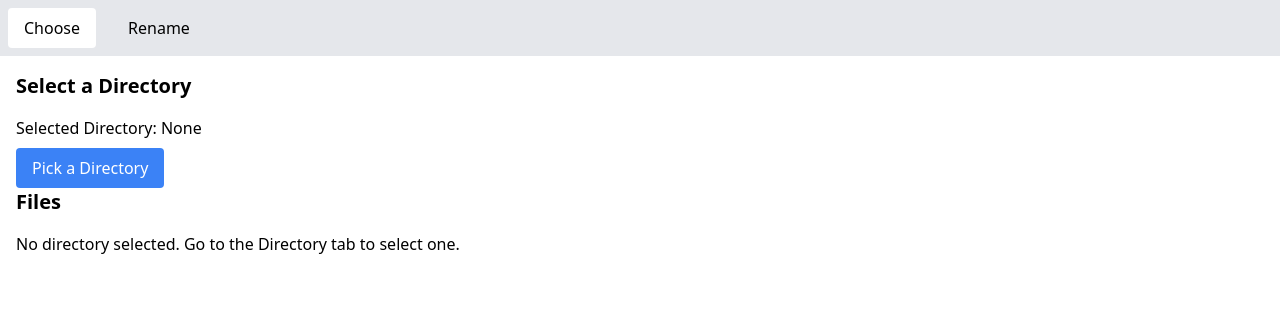
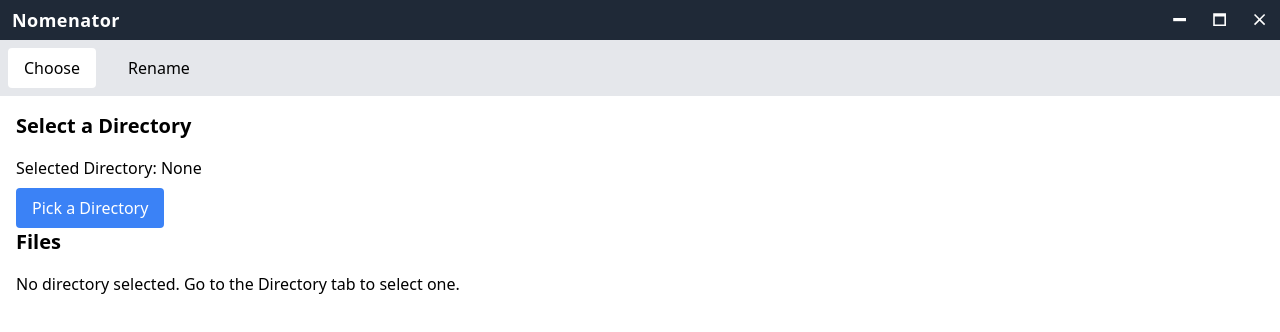
Before and after one commit to JerryLeeMelton/nomenator, a React (Vite) app: page / in a window 1280 px wide. Shown: the top 332 px of the page. Built offline with nearby package versions, Linux system fonts and the light colour scheme.

Commit message:
Add basic custom title bar to replace default Electron title bar

```diff
--- a/package.json
+++ b/package.json
@@ -26,6 +26,8 @@
     "wait-on": "^8.0.1"
   },
   "dependencies": {
+    "@mdi/js": "^7.4.47",
+    "@mdi/react": "^1.6.1",
     "@reduxjs/toolkit": "^2.5.0",
     "react": "^19.0.0",
     "react-dom": "^19.0.0",
--- a/src/renderer/App.tsx
+++ b/src/renderer/App.tsx
@@ -4,7 +4,7 @@ import type { RootState } from "./store/store"
 import { setSelectedDirectory } from "./store/appSlice"
 import { fetchFilesThunk } from "./store/fileSlice"
 import { pickDirectoryThunk } from "./store/appSlice"
-import { MainTabs } from "./components/MainTabs"
+import { MainTabs } from "./components/MainTabs/MainTabs"
 
 const App: React.FC = () => {
   const dispatch = useAppDispatch()
--- a/src/renderer/components/MainTabs.tsx
+++ b/src/renderer/components/MainTabs/MainTabs.tsx
@@ -20,6 +20,7 @@ export const MainTabs: React.FC<MainTabsProps> = ({
               activeTab === tab ? "bg-white" : "bg-transparent"
             }`}
             onClick={() => setActiveTab(tab)}
+            key={`main-tab-${tab}`}
           >
             {tab.charAt(0).toUpperCase() + tab.slice(1)}
           </button>
--- /dev/null
+++ b/src/renderer/components/TitleBar/TitleBar.tsx
@@ -0,0 +1,60 @@
+import React from "react"
+import {
+  mdiWindowMinimize,
+  mdiWindowMaximize,
+  mdiClose,
+  mdiWindowRestore,
+} from "@mdi/js"
+import Icon from "@mdi/react"
+
+export const TitleBar: React.FC = () => {
+  const [isMaximized, setIsMaximized] = React.useState(false)
+
+  // Event Handlers
+  // const minimizeWindow = () => window.api?.minimizeWindow()
+  // const toggleMaximizeWindow = () => {
+  //   window.api?.toggleMaximizeWindow()
+  //   setIsMaximized((prev) => !prev)
+  // }
+  // const closeWindow = () => window.api?.closeWindow()
+
+  // Dummy Event Handlers
+  const minimizeWindow = () => console.log("TitleBar.tsx  :  minimizeWindow")
+  const toggleMaximizeWindow = () =>
+    console.log("TitleBar.tsx  :  toggleMaximizeWindow")
+  const closeWindow = () => console.log("TitleBar.tsx  :  closeWindow")
+
+  return (
+    <header className="w-full h-10 flex items-center justify-between bg-gray-800 text-white select-none">
+      {/* App Logo and Title */}
+      <div className="flex items-center pl-3">
+        <span className="font-bold text-lg tracking-wide">Nomenator</span>
+      </div>
+
+      {/* Window Controls */}
+      <div className="flex">
+        <button
+          className="w-10 h-10 flex items-center justify-center hover:bg-gray-700"
+          onClick={minimizeWindow}
+        >
+          <Icon path={mdiWindowMinimize} size={0.8} />
+        </button>
+        <button
+          className="w-10 h-10 flex items-center justify-center hover:bg-gray-700"
+          onClick={toggleMaximizeWindow}
+        >
+          <Icon
+            path={isMaximized ? mdiWindowRestore : mdiWindowMaximize}
+            size={0.8}
+          />
+        </button>
+        <button
+          className="w-10 h-10 flex items-center justify-center hover:bg-red-600"
+          onClick={closeWindow}
+        >
+          <Icon path={mdiClose} size={0.8} />
+        </button>
+      </div>
+    </header>
+  )
+}
--- a/src/renderer/index.tsx
+++ b/src/renderer/index.tsx
@@ -4,6 +4,7 @@ import App from "./App"
 import { Provider } from "react-redux"
 import { store } from "./store/store"
 import "../styles/global.css"
+import { TitleBar } from "./components/TitleBar/TitleBar"
 
 const container = document.getElementById("root")
 if (!container) {
@@ -13,6 +14,7 @@ if (!container) {
 const root = createRoot(container)
 root.render(
   <Provider store={store}>
+    <TitleBar />
     <App />
   </Provider>
 )
```
